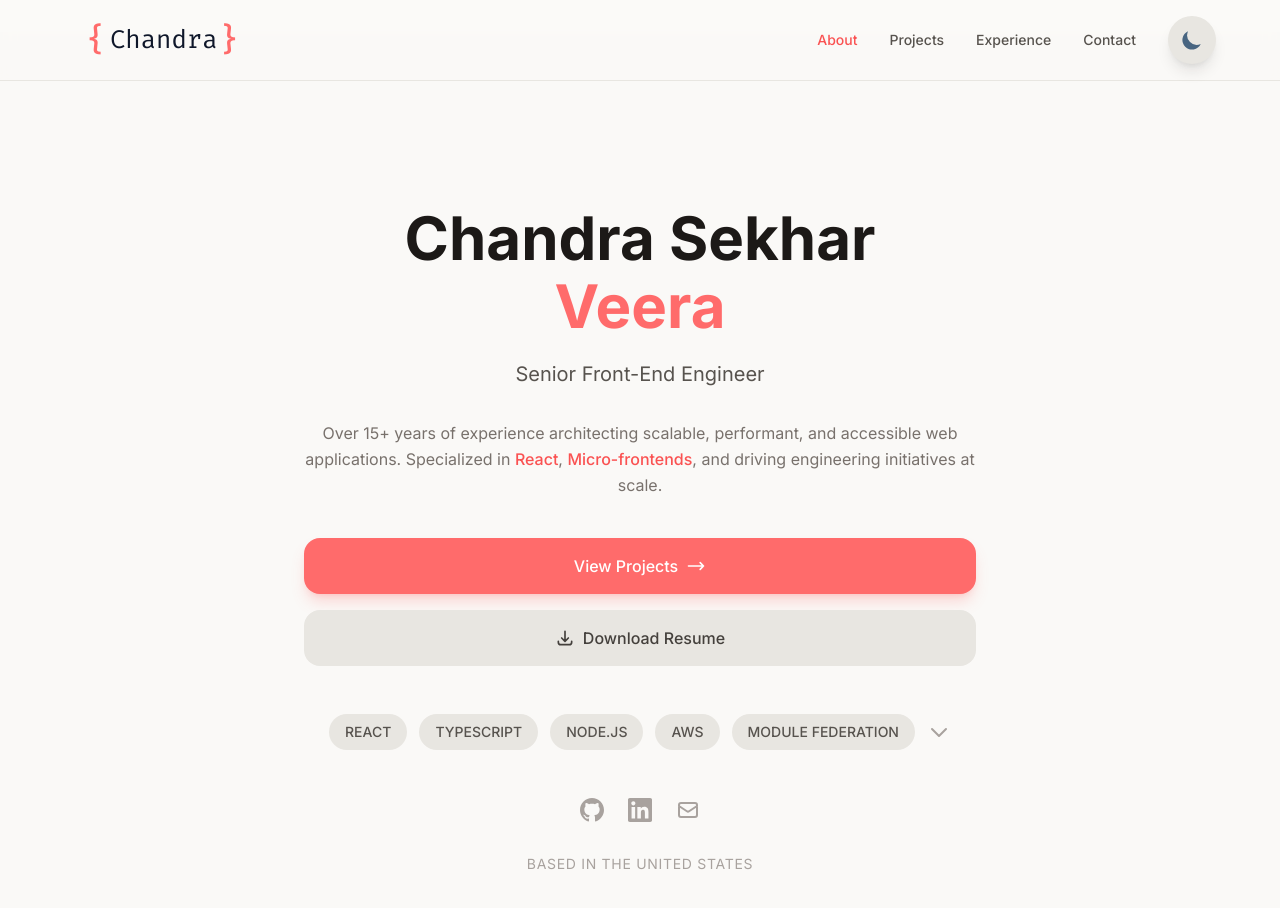
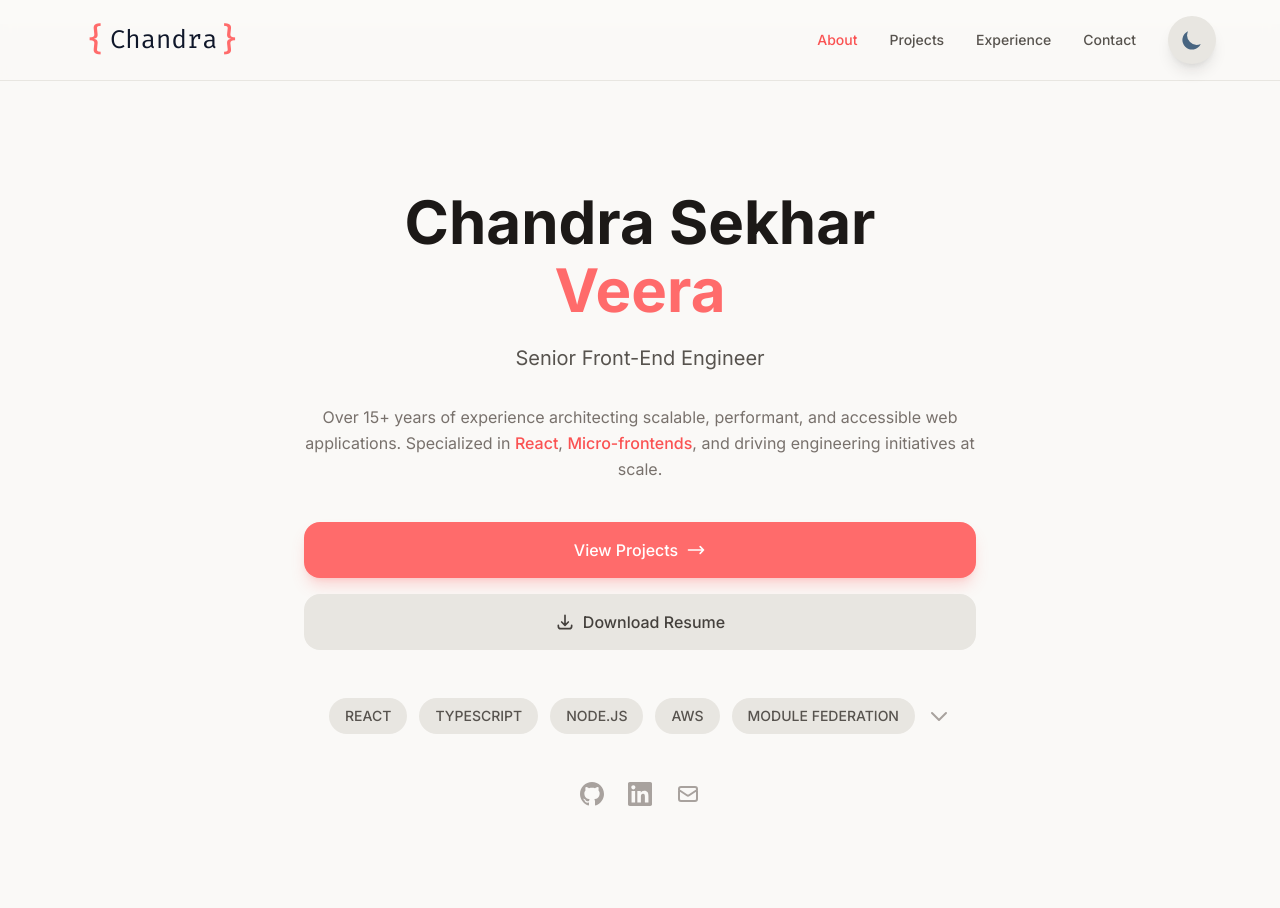
Before and after one commit to nuweb/portfolio, a React (Vite) app: page / in a window 1280 px wide. Shown: the top 908 px of the page. Built offline with nearby package versions, Linux system fonts and the light colour scheme.

Commit message:
fix: Update margin, remove content

```diff
--- a/src/app/components/Layout.tsx
+++ b/src/app/components/Layout.tsx
@@ -58,7 +58,7 @@ export function Layout() {
   };
 
   return (
-    <div className="min-h-screen mt-8 bg-warm-50 dark:bg-navy-950 transition-colors">
+    <div className="min-h-screen mt-2 md:mt-6 bg-warm-50 dark:bg-navy-950 transition-colors">
       {/* Header */}
       <header className="fixed top-0 left-0 right-0 z-50 bg-warm-50/80 dark:bg-navy-950/80 backdrop-blur-sm border-b border-warm-200 dark:border-navy-800">
         <nav className="max-w-[1200px] mx-auto px-6 py-4 flex items-center justify-between">
--- a/src/app/pages/AboutPage.tsx
+++ b/src/app/pages/AboutPage.tsx
@@ -4,7 +4,7 @@ const skills = ['REACT', 'TYPESCRIPT', 'NODE.JS', 'AWS', 'MODULE FEDERATION'];
 
 export function AboutPage() {
   return (
-    <section className="min-h-screen mt-8 flex flex-col items-center justify-start px-6 py-20 bg-warm-50 dark:bg-navy-950">
+    <section className="min-h-screen mt-2 md:mt-6 flex flex-col items-center justify-start px-6 py-20 bg-warm-50 dark:bg-navy-950">
       <div className="max-w-2xl text-center">
         {/* Name */}
         <h1 className="text-5xl md:text-6xl font-bold text-warm-900 dark:text-white mb-2">
@@ -99,11 +99,6 @@ export function AboutPage() {
             </svg>
           </a>
         </div>
-
-        {/* Location */}
-        <p className="text-sm text-warm-400 dark:text-navy-500 uppercase tracking-wider">
-          Based in the United States
-        </p>
       </div>
     </section>
   );
--- a/src/app/pages/ContactPage.tsx
+++ b/src/app/pages/ContactPage.tsx
@@ -14,7 +14,7 @@ export function ContactPage() {
   };
 
   return (
-    <section className="min-h-screen mt-8 px-6 py-8 pb-24 md:pb-8 bg-warm-50 dark:bg-navy-950">
+    <section className="min-h-screen mt-2 md:mt-6 px-6 py-8 pb-24 md:pb-8 bg-warm-50 dark:bg-navy-950">
       {/* Header */}
       <div className="text-center mb-8">
         <h1 className="text-3xl md:text-4xl font-bold text-warm-900 dark:text-white mb-2">Get in Touch</h1>
--- a/src/app/pages/ExperiencePage.tsx
+++ b/src/app/pages/ExperiencePage.tsx
@@ -75,7 +75,7 @@ const awards = [
 
 export function ExperiencePage() {
   return (
-    <section className="min-h-screen mt-8 px-6 py-8 pb-24 md:pb-8 bg-warm-50 dark:bg-navy-950">
+    <section className="min-h-screen mt-2 md:mt-6 px-6 py-8 pb-24 md:pb-8 bg-warm-50 dark:bg-navy-950">
       {/* Header */}
       <div className="flex items-center justify-between mb-6">
         <div>
--- a/src/app/pages/ProjectsPage.tsx
+++ b/src/app/pages/ProjectsPage.tsx
@@ -34,7 +34,7 @@ export function ProjectsPage() {
   const [activeFilter, setActiveFilter] = useState('All Work');
 
   return (
-    <section className="min-h-screen mt-8 px-6 py-8 pb-24 md:pb-8 bg-warm-50 dark:bg-navy-950">
+    <section className="min-h-screen mt-2 md:mt-6 px-6 py-8 pb-24 md:pb-8 bg-warm-50 dark:bg-navy-950">
       {/* Header */}
       <div className="mb-6">
         <h1 className="text-2xl md:text-3xl font-bold text-warm-900 dark:text-white">Featured Projects</h1>
```
